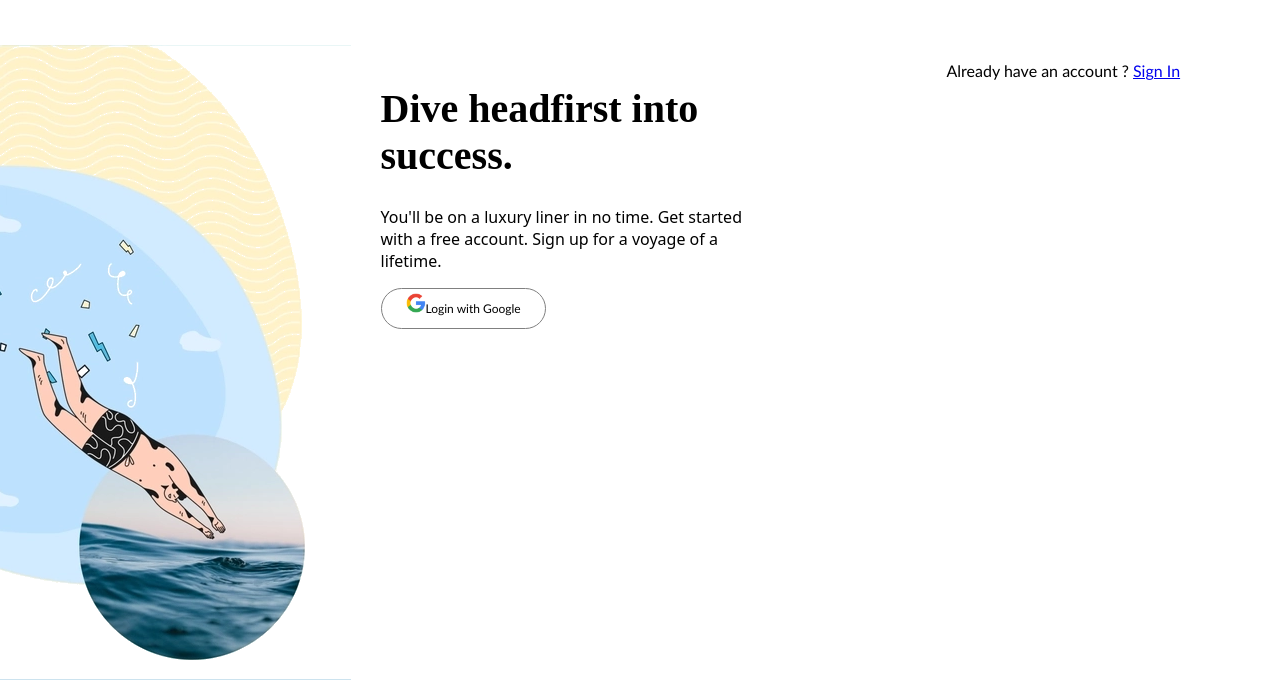
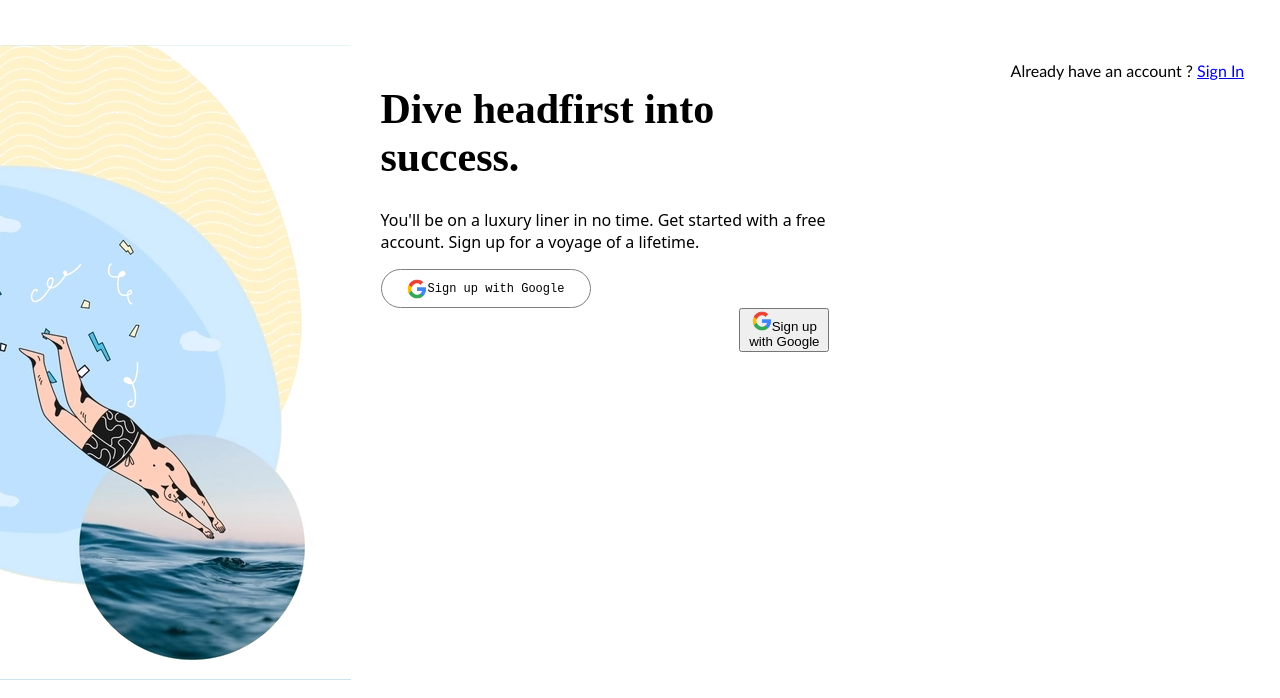
Before and after one commit to domukasm/SignUp-DiveIn, a website: page index.html in a window 1280 px wide. Drawn offline with Linux system fonts and the light colour scheme.

Commit message:
made buttons

```diff
--- a/css/main.css
+++ b/css/main.css
@@ -23,17 +23,17 @@ font-family: 'Gill Sans', 'Gill Sans MT', Calibri, 'Trebuchet MS', sans-serif;
     padding-right: 60px;
   }
   .right {
-    width: 25%;
+    width: 20%;
     float: right;
   }
 
   .middle {
-    width: 30%;
+    width: 35%;
   }
 
   .header {
     margin-top: 40px;
-    font-size: 40px;
+    font-size: 42px;
     font-family: serif;
     font-weight: bold;
   }
@@ -44,13 +44,17 @@ font-family: 'Gill Sans', 'Gill Sans MT', Calibri, 'Trebuchet MS', sans-serif;
   }
 
   .btn {
-    display: inline;
-    padding: 1em;
+    width: 210px;
+    display: flex;
+    justify-content: space-evenly;
+    align-items: center;
+    padding: 0.7em;
     padding-left: 2em;
     padding-right: 2em;
-    font-family: inherit;
+    font-family: monospace;
     font-size: 12px;
     text-decoration: none;
+    background-color: #fff;
     color: black;
     border-radius: 2em;
     border: grey 1px solid;
--- a/index.html
+++ b/index.html
@@ -14,11 +14,16 @@
       <div class="column middle">
         <h1 class="header">Dive headfirst into success.</h1>
         <p class="comment">You'll be on a luxury liner in no time. Get started with a free account. Sign up for a voyage of a lifetime.</p>
-              <div class="left btn">
-                  <img width="20px" style="margin-top: 5px; line-height: 5px;" alt="Google sign-in" src="./img/google.png"/>Login with Google
-              </div>
-          </a>
-      </div>
+              <div class="left">
+                  <button class="btn">
+                    <img width="20px" alt="#" src="./img/google.png"/>Sign up with Google</a>
+                  </button>
+                  </div>
+              <div class="right">
+                  <button class="btn-b">
+                    <img width="20px" alt="#" src="./img/google.png"/>Sign up with Google</a>
+                  </button>
+                  </div>
         </div>
       <div class="column right">
         <p>Already have an account ? <a href="#">Sign In</a></p>
```
